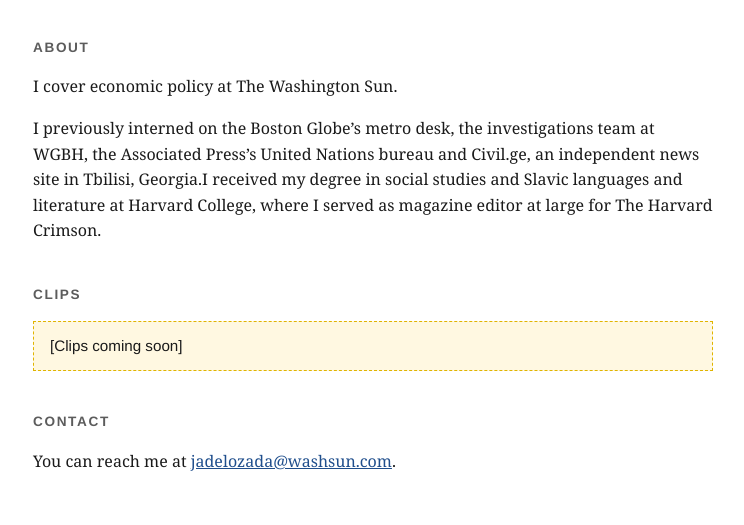
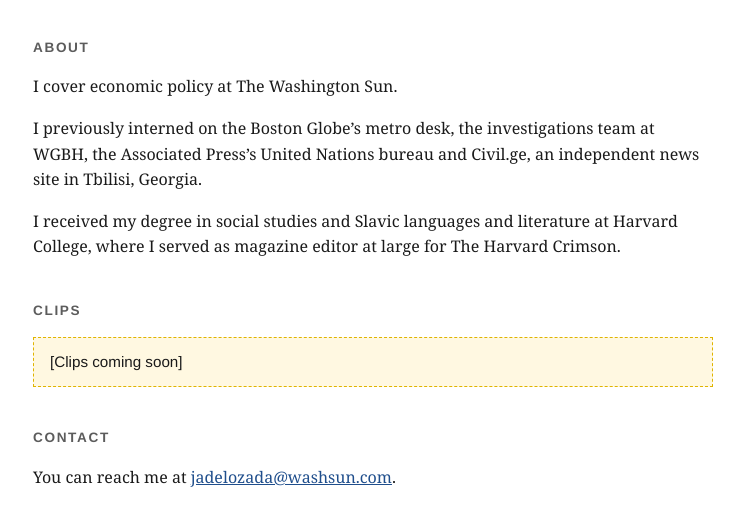
Before and after one commit to jadelozada-pixel/jadelozada, a plain HTML site: page index.html in a window 1280 px wide. Shown: the part 175-700 px from the top of the page, without its empty margins (267-1011 px from the left). Drawn offline with Linux system fonts and the light colour scheme.

Commit message:
Split About text into its three paragraphs
Co-Authored-By: Claude Opus 5.5 <noreply@anthropic.com>
Claude-Session: https://claude.ai/code/session_018dFrL3vt985BCwmjSofoJW

```diff
--- a/index.html
+++ b/index.html
@@ -86,7 +86,8 @@
     <section id="about">
       <h2>About</h2>
       <p>I cover economic policy at The Washington Sun.</p>
-      <p>I previously interned on the Boston Globe’s metro desk, the investigations team at WGBH, the Associated Press’s United Nations bureau and Civil.ge, an independent news site in Tbilisi, Georgia.I received my degree in social studies and Slavic languages and literature at Harvard College, where I served as magazine editor at large for The Harvard Crimson.</p>
+      <p>I previously interned on the Boston Globe’s metro desk, the investigations team at WGBH, the Associated Press’s United Nations bureau and Civil.ge, an independent news site in Tbilisi, Georgia.</p>
+      <p>I received my degree in social studies and Slavic languages and literature at Harvard College, where I served as magazine editor at large for The Harvard Crimson.</p>
     </section>
 
     <section id="clips">
```
